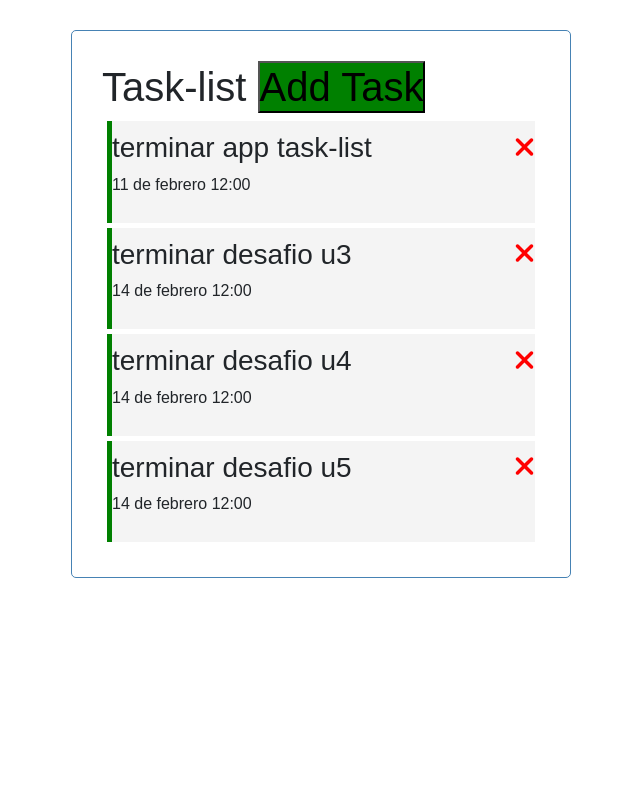
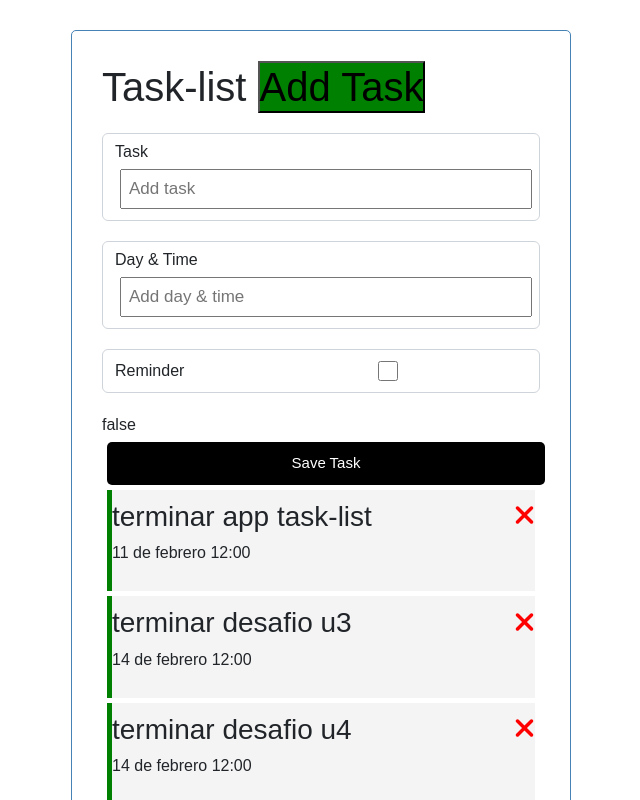
Before and after one commit to leonls1/YoProgramoFront, an Angular app in the folder Proyects/task-list/: page / in a window 1280 px wide. Shown: the top 800 px of the page, without its empty margins (319-959 px from the left). Built offline with nearby package versions, Linux system fonts and the light colour scheme; data requests are answered from the project's data file.

Commit message:
add task button added and working

```diff
--- a/Proyects/task-list/db.json
+++ b/Proyects/task-list/db.json
@@ -23,6 +23,12 @@
       "text": "terminar desafio u5",
       "day": "14 de febrero 12:00 ",
       "reminder": true
+    },
+    {
+      "id": 10,
+      "text": "tarea nueva",
+      "day": "tarea",
+      "reminder": true
     }
   ]
 }
--- /dev/null
+++ b/Proyects/task-list/src/app/components/add-task-v2.0/add-task-v2.0.component.html
@@ -0,0 +1,38 @@
+<form action="add-form" (ngSubmit)="onSubmit()">
+    <div class="form-control">
+        <label for="text">Task</label>
+        <input
+            type="text"
+            name="text"
+            id="text"
+            placeholder="Add task"
+            [(ngModel)]="text"
+        /> <!--Doble binding con el [(ngModel)] asi puedo recibir desde template y tambier usarlo para enviarle algo-->
+    </div>
+
+    <div class="form-control">
+        <label for="day">Day & Time</label>
+        <input
+            type="text"
+            name="day"
+            id="day"
+            placeholder="Add day & time"
+            [(ngModel)]="day"
+        >
+    </div>
+
+    <div class="form-control form-control-check">
+        <label for="reminder">Reminder</label>
+        <input
+        type="checkbox"
+        name="reminder"
+        id="reminder"
+        placeholder="Add reminder"
+        [(ngModel)]="reminder"
+        >
+    </div>
+    {{text}}
+    {{day}}
+    {{reminder}}
+    <input type="submit" value="Save Task" class="btn btn-block">
+</form>
--- /dev/null
+++ b/Proyects/task-list/src/app/components/add-task-v2.0/add-task-v2.0.component.ts
@@ -0,0 +1,40 @@
+import { Component, Output, EventEmitter } from '@angular/core';
+import { Task } from '../Task';
+
+@Component({
+  selector: 'app-add-task-v2.0',
+  templateUrl: './add-task-v2.0.component.html',
+  styleUrls: ['./add-task-v2.0.component.css']
+})
+export class AddTaskV20Component {
+  @Output() OnAddTask: EventEmitter<Task>= new EventEmitter();
+
+  text: string ="";
+  day: string = "";
+  reminder: boolean=false;
+  constructor() {}
+
+
+  onSubmit(){
+    //validaciones
+    if(this.text.length===0){
+      alert("Please add some a task")
+      return
+    }
+
+    const newTarea: Task ={
+      id:10,
+      text: this.text,
+      day: this.day,
+      reminder : this.reminder
+    }
+
+    const {text, day,reminder} = this
+    const newTask = {text, day, reminder}// no me funciona asi porque no se de donde sacar el id para meterlo, seria como
+    //autoincrement pero no puedo arora, lo dejo estatico
+
+    this.OnAddTask.emit(newTarea);
+  }
+
+
+}
--- a/Proyects/task-list/src/app/components/add-task/add-task.component.html
+++ b/Proyects/task-list/src/app/components/add-task/add-task.component.html
@@ -1,7 +1,8 @@
 <form action="add-form">
     <div class="form-control">
         <label for="text">Task</label>
-        <input type="text" name="text"  id="text" placeholder="Add task">
+        <input type="text" name="text"  id="text" placeholder="Add task"
+        />
     </div>
 
     <div class="form-control">
--- a/Proyects/task-list/src/app/components/tasks/tasks.component.html
+++ b/Proyects/task-list/src/app/components/tasks/tasks.component.html
@@ -1,3 +1,7 @@
+
+<app-add-task-v2 class="0"
+    (OnAddTask)="addTask($event)"
+></app-add-task-v2>
 <app-task-item
     class="task-list"
      *ngFor="let task of tasks"
--- a/Proyects/task-list/src/app/components/tasks/tasks.component.ts
+++ b/Proyects/task-list/src/app/components/tasks/tasks.component.ts
@@ -38,4 +38,12 @@ export class TasksComponent implements OnInit   {
     task.reminder = !task.reminder //cambia el estado de reminder y por eso aplica o no la clase css
     this.taskService.updateTaskReminder(task).subscribe();
   }
+
+  addTask(task:Task){
+    console.log(task)
+    this.taskService.addTask(task).subscribe(task =>{
+      this.tasks.push(task);
+    });
+
+  }
 }
--- a/Proyects/task-list/src/app/service/task.service.ts
+++ b/Proyects/task-list/src/app/service/task.service.ts
@@ -38,4 +38,8 @@ export class TaskService {
     return this.http.put<Task>(url, task, {headers: {'Content-Type': 'application/json'}})
   }
 
+  addTask(task:Task): Observable<Task>{
+    return this.http.post<Task>(this.apiUrl, task, {headers: {'Content-Type': 'application/json'}})
+  }
+
 }
```
Also changed, not shown: Proyects/task-list/src/app/app.module.ts (+6 -1 lines), Proyects/task-list/src/app/components/add-task-v2.0/add-task-v2.0.component.css (added).
